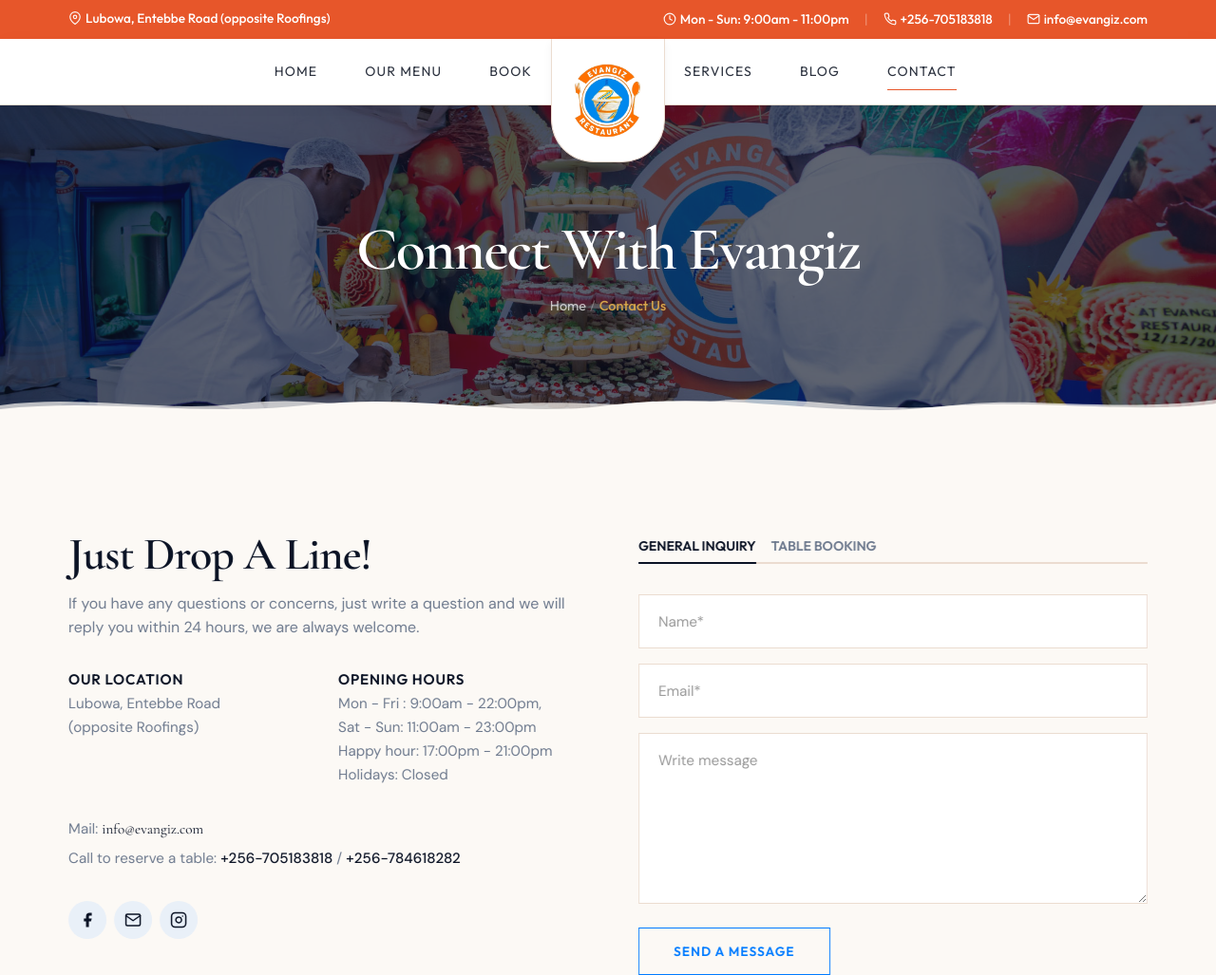
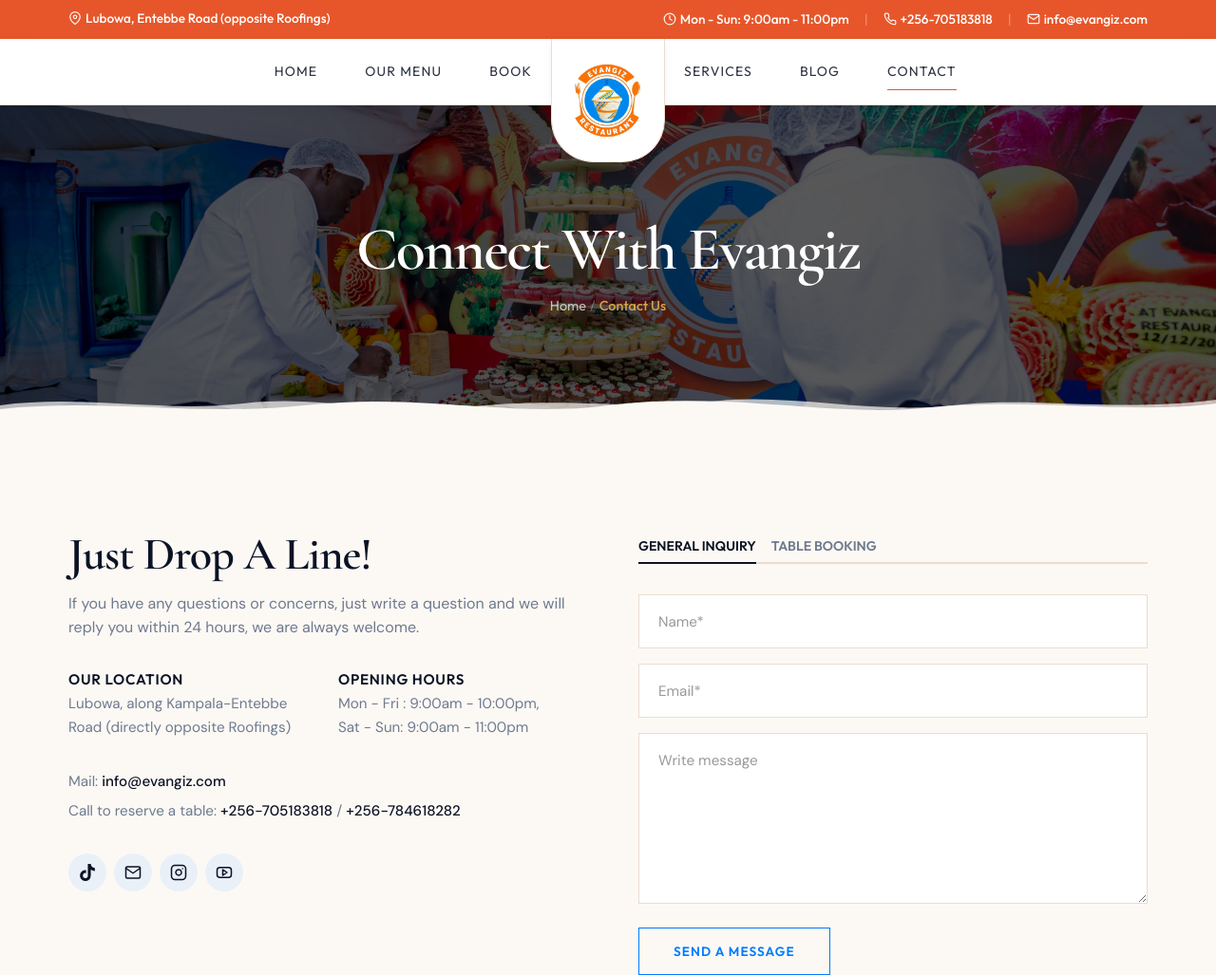
Before and after one commit to kennyrwigamba/evangiz, a PHP site: page /contact in a window 1280 px wide. Shown: the top 1027 px of the page at 95% size. Run offline with PHP 8.4, Linux system fonts and the light colour scheme; some libraries are stand-ins or nearby versions.

Commit message:
Polished Content/UX across site pages

```diff
--- a/css/components.css
+++ b/css/components.css
@@ -375,7 +375,7 @@
     left: 0;
     width: 100%;
     height: 100%;
-    background-color: rgba(11, 19, 37, 0.65); /* Modern dark transparency overlay */
+    background-color: rgba(0, 0, 0, 0.65); /* Modern dark transparency overlay */
     z-index: 1;
 }
 
--- a/includes/navbar.php
+++ b/includes/navbar.php
@@ -46,7 +46,7 @@ if (!function_exists('is_active')) {
                     <a href="<?php echo url('/menu'); ?>" class="nav-link <?php echo is_active('/menu', $current_path); ?>">OUR MENU</a>
                 </li>
                 <li class="nav-item">
-                    <a href="<?php echo url('/contact#booking'); ?>" class="nav-link <?php echo is_active('/contact#booking', $current_path); ?>">BOOK</a>
+                    <a href="<?php echo url('/contact#booking'); ?>" class="nav-link <?php echo is_active('/contact#booking', $current_path); ?>" id="book-nav-link">BOOK</a>
                 </li>
             </ul>
 
--- a/js/main.js
+++ b/js/main.js
@@ -8,6 +8,21 @@ document.addEventListener('DOMContentLoaded', () => {
     const navMenu = document.getElementById('navbar-menu-container');
     const dropdownParent = document.querySelector('.nav-item.dropdown');
     const dropdownToggle = document.querySelector('.nav-dropdown-toggle');
+    const bookNavLink = document.getElementById('book-nav-link');
+
+    const syncBookingNavState = () => {
+        if (!bookNavLink || window.location.hash !== '#booking') {
+            return;
+        }
+
+        document.querySelectorAll('.navbar-menu .nav-link.active').forEach((link) => {
+            link.classList.remove('active');
+        });
+        bookNavLink.classList.add('active');
+    };
+
+    syncBookingNavState();
+    window.addEventListener('hashchange', syncBookingNavState);
 
     if (menuToggle && navMenu) {
         menuToggle.addEventListener('click', (e) => {
--- a/pages/about.php
+++ b/pages/about.php
@@ -3,7 +3,7 @@
  * Evangiz Restaurant - About Page
  */
 
-$page_header_title = 'Our Culinary Story';
+$page_header_title = 'Our Story';
 $page_header_image = '/image/page-header/about-res.jpg';
 $page_header_breadcrumbs = [
     ['label' => 'Home', 'href' => url('/')],
@@ -22,7 +22,7 @@ include __DIR__ . '/../includes/page-header.php';
                     <div class="panel-border-decor"></div>
                     <div class="panel-image-placeholder">
                         <img src="<?php echo url('/image/section/about.jpg'); ?>" alt="Evangiz Kitchen and Bakery Preparation" style="width: 100%; height: 100%; object-fit: cover; display: block;">
-                        <span class="about-decor-text">Established 2026</span>
+                        <span class="about-decor-text">Established in 2019</span>
                     </div>
                 </div>
             </div>
--- a/pages/blog.php
+++ b/pages/blog.php
@@ -3,7 +3,7 @@
  * Evangiz Restaurant - Blog Feed Page
  */
 
-$page_header_title = 'Evangiz Culinary Blog';
+$page_header_title = 'Evangiz Blog';
 $page_header_image = '/image/page-header/page-header_7.jpg';
 $page_header_breadcrumbs = [
     ['label' => 'Home', 'href' => url('/')],
--- a/pages/contact.php
+++ b/pages/contact.php
@@ -179,34 +179,35 @@ include __DIR__ . '/../includes/page-header.php';
                 <div class="grid-2 contact-subgrid" style="gap: var(--space-md) var(--space-lg); margin-bottom: var(--space-lg); margin-top: var(--space-lg);">
                     <div class="info-block">
                         <h4 class="info-block-title">OUR LOCATION</h4>
-                        <p class="info-block-text">Lubowa, Entebbe Road<br>(opposite Roofings)</p>
+                        <p class="info-block-text">Lubowa, along Kampala-Entebbe Road (directly opposite Roofings)</p>
                     </div>
                     <div class="info-block">
                         <h4 class="info-block-title">OPENING HOURS</h4>
                         <p class="info-block-text">
-                            Mon - Fri : 9:00am - 22:00pm,<br>
-                            Sat - Sun: 11:00am - 23:00pm<br>
-                            Happy hour: 17:00pm - 21:00pm<br>
-                            Holidays: Closed
+                            Mon - Fri : 9:00am - 10:00pm,<br>
+                            Sat - Sun: 9:00am - 11:00pm<br>
                         </p>
                     </div>
                 </div>
 
                 <div class="contact-links-box" style="margin-bottom: var(--space-lg);">
-                    <p class="contact-link-item">Mail: <a href="mailto:info@evangiz.com" class="text-serif" style="color: var(--color-primary); font-weight: 500;">info@evangiz.com</a></p>
+                    <p class="contact-link-item">Mail: <a href="mailto:info@evangiz.com" style="color: var(--color-primary); font-weight: 500;">info@evangiz.com</a></p>
                     <p class="contact-link-item">Call to reserve a table: <a href="tel:+256705183818" style="color: var(--color-primary); font-weight: 500;">+256-705183818</a> / <a href="tel:+256784618282" style="color: var(--color-primary); font-weight: 500;">+256-784618282</a></p>
                 </div>
 
                 <!-- Social links circle badges -->
                 <div class="contact-social-row">
-                    <a href="#" aria-label="Facebook" class="contact-social-circle">
-                        <svg width="18" height="18" viewBox="0 0 24 24" fill="currentColor"><path d="M18 2h-3a5 5 0 0 0-5 5v3H7v4h3v8h4v-8h3l1-4h-4V7a1 1 0 0 1 1-1h3z"></path></svg>
+                    <a href="https://www.tiktok.com/@evangizrestaurant" aria-label="TikTok" class="contact-social-circle" target="_blank" rel="noopener noreferrer">
+                        <svg width="18" height="18" viewBox="0 0 448 512" fill="currentColor" aria-hidden="true"><path d="M448 209.9a210.1 210.1 0 0 1-122.8-39.3v178.7a162.6 162.6 0 1 1-140.2-161v89.9a74.6 74.6 0 1 0 52.2 71.2V0h88a122.2 122.2 0 0 0 55.8 102.4 121.4 121.4 0 0 0 67 20.1z"></path></svg>
                     </a>
-                    <a href="mailto:info@evangiz.com" aria-label="Mail" class="contact-social-circle">
+                    <a href="mailto:info@evangiz.com" aria-label="Mail" class="contact-social-circle" target="_blank">
                         <svg width="18" height="18" viewBox="0 0 24 24" fill="none" stroke="currentColor" stroke-width="2" stroke-linecap="round" stroke-linejoin="round"><path d="M4 4h16c1.1 0 2 .9 2 2v12c0 1.1-.9 2-2 2H4c-1.1 0-2-.9-2-2V6c0-1.1.9-2 2-2z"></path><polyline points="22,6 12,13 2,6"></polyline></svg>
                     </a>
-                    <a href="#" aria-label="Instagram" class="contact-social-circle">
+                    <a href="https://www.instagram.com/evangizrestaurant" aria-label="Instagram" class="contact-social-circle" target="_blank" rel="noopener noreferrer">
                         <svg width="18" height="18" viewBox="0 0 24 24" fill="none" stroke="currentColor" stroke-width="2" stroke-linecap="round" stroke-linejoin="round"><rect x="2" y="2" width="20" height="20" rx="5" ry="5"></rect><path d="M16 11.37A4 4 0 1 1 12.63 8 4 4 0 0 1 16 11.37z"></path><line x1="17.5" y1="6.5" x2="17.51" y2="6.5"></line></svg>
+                    </a>
+                    <a href="https://www.youtube.com/@evangizrestaurant" aria-label="YouTube" class="contact-social-circle" target="_blank" rel="noopener noreferrer">
+                        <svg width="18" height="18" viewBox="0 0 24 24" fill="none" stroke="currentColor" stroke-width="2" stroke-linecap="round" stroke-linejoin="round" aria-hidden="true"><rect x="2" y="5" width="20" height="14" rx="4"></rect><polygon points="10 8 16 12 10 16 10 8"></polygon></svg>
                     </a>
                 </div>
             </div>
--- a/pages/services.php
+++ b/pages/services.php
@@ -68,7 +68,7 @@ include __DIR__ . '/../includes/page-header.php';
                 <p class="welcome-lead-para text-white" style="opacity: 0.95;">
                     Evangiz Restaurant brings the delectable flavors of our kitchen to your special events. Experience the perfect blend of culinary expertise and personalized service with our outside catering.
                 </p>
-                <p style="color: rgba(245, 246, 248, 0.75);">
+                <p >
                     From corporate gatherings to private celebrations, we cater to your unique tastes and preferences, ensuring a memorable dining experience for you and your guests. Let us make your event extraordinary with our exquisite cuisine.
                 </p>
                 <div class="catering-ctas" style="margin-top: var(--space-lg);">
```
Also changed, not shown: pages/home.php (+8 -9 lines), image/brand/all-grill.png (deleted), image/brand/bristrofood.png (deleted), image/brand/foodie.png (deleted), image/brand/grilla.png (deleted), image/brand/healthy.png (deleted), image/brand/smithfield.png (deleted), image/page-header/page-header_4.jpg, image/page-header/page-header_41.jpg (added), 3 other files.
